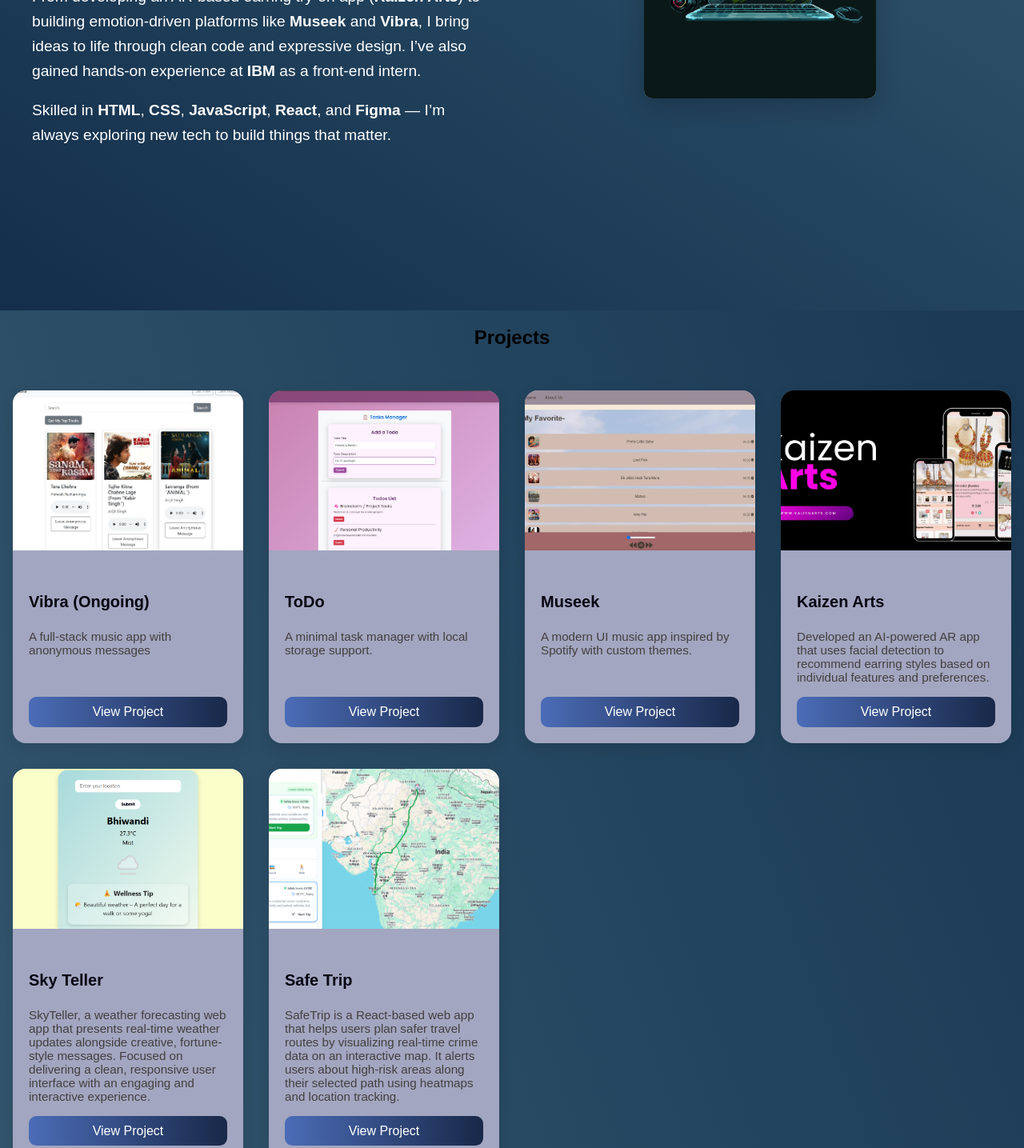
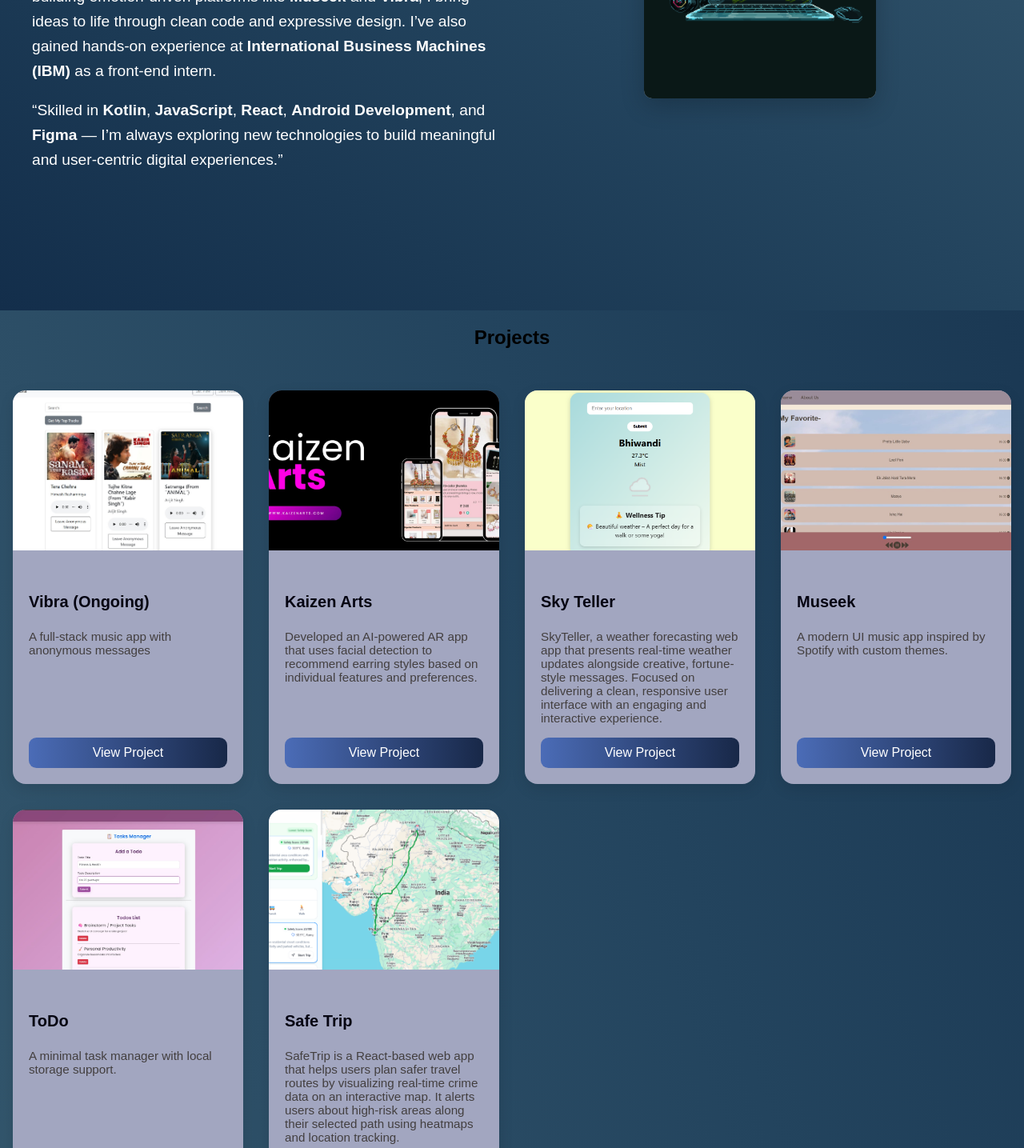
Before and after one commit to Anjalisinggh/portfolio, a React (Create React App) app: page / in a window 1280 px wide. Shown: the part 1300-2735 px from the top of the page at 80% size. Built offline with nearby package versions, Linux system fonts and the light colour scheme.

Commit message:
updated safe trip

```diff
--- a/src/App.js
+++ b/src/App.js
@@ -1,6 +1,6 @@
 import "./App.css";
-import AOS from 'aos';
-import 'aos/dist/aos.css';
+import AOS from "aos";
+import "aos/dist/aos.css";
 import { useEffect, useState } from "react";
 
 function App() {
@@ -13,7 +13,6 @@ function App() {
       once: true, // animation happens only once when scrolling down
     });
   }, []);
-
 
   useEffect(() => {
     const handleScroll = () => {
@@ -62,7 +61,6 @@ function App() {
       {/* Sections */}
       <section id="home" className="section">
         <div className="content-container">
-
           <div className="profile">
             <img
               src="/anjali.jpg"
@@ -82,23 +80,33 @@ function App() {
           </div>
 
           {/* Profile on the Right */}
-
         </div>
       </section>
-
 
       <section id="about" className="section about-section">
         <div className="about-content">
           <div className="profile-info fade-in">
             <h2>About Me</h2>
             <p>
-        Hi, I’m <strong>Anjali Singh</strong> — a web developer and UI designer from Mumbai, recently graduated with a BSc in IT. I love crafting creative, user-focused digital experiences.
+              Hi, I’m <strong>Anjali Singh</strong> — a web developer and UI
+              designer from Mumbai, recently graduated with a BSc in IT. I love
+              crafting creative, user-focused digital experiences.
             </p>
             <p>
-        From developing an AR-based earring try-on app (<strong>Kaizen Arts</strong>) to building emotion-driven platforms like <strong>Museek</strong> and <strong>Vibra</strong>, I bring ideas to life through clean code and expressive design. I’ve also gained hands-on experience at <strong>IBM</strong> as a front-end intern.
+              From developing an AR-based earring try-on app (
+              <strong>Kaizen Arts</strong>) to building emotion-driven platforms
+              like <strong>Museek</strong> and <strong>Vibra</strong>, I bring
+              ideas to life through clean code and expressive design. I’ve also
+              gained hands-on experience at{" "}
+              <strong>International Business Machines (IBM) </strong> as a
+              front-end intern.
             </p>
             <p>
-        Skilled in <strong>HTML</strong>, <strong>CSS</strong>, <strong>JavaScript</strong>, <strong>React</strong>, and <strong>Figma</strong> — I’m always exploring new tech to build things that matter.
+              “Skilled in <strong>Kotlin</strong>,{" "}
+              <strong>JavaScript</strong>, <strong>React</strong>,{" "}
+              <strong>Android Development</strong>, and <strong>Figma</strong> —
+              I’m always exploring new technologies to build meaningful and
+              user-centric digital experiences.”
             </p>
           </div>
           <div className="gif-container">
@@ -106,7 +114,6 @@ function App() {
           </div>
         </div>
       </section>
-
 
       <section id="projects" className="section">
         <h2>Projects</h2>
@@ -130,14 +137,36 @@ function App() {
               </div>
             </div>
             <div className="card" data-animate="">
-              <img src="/todo.jpg" alt="ToDo" />
+              <img src="/kaizen.jpg" alt="Kaizen Arts" />
               <div className="card-body">
-                <h5 className="card-title">ToDo</h5>
+                <h5 className="card-title">Kaizen Arts</h5>
                 <p className="card-text">
-                  A minimal task manager with local storage support.
+                  Developed an AI-powered AR app that uses facial detection to
+                  recommend earring styles based on individual features and
+                  preferences.
                 </p>
                 <a
-                  href="https://todo-cyan-pi.vercel.app/"
+                  href="/kaizenArts.apk"
+                  className="btn"
+                  target="_blank"
+                  rel="noopener noreferrer"
+                >
+                  View Project
+                </a>
+              </div>
+            </div>
+            <div className="card" data-animate="">
+              <img src="/skyteller.png" alt="Sky Teller" />
+              <div className="card-body">
+                <h5 className="card-title">Sky Teller</h5>
+                <p className="card-text">
+                  SkyTeller, a weather forecasting web app that presents
+                  real-time weather updates alongside creative, fortune-style
+                  messages. Focused on delivering a clean, responsive user
+                  interface with an engaging and interactive experience.
+                </p>
+                <a
+                  href="https://sky-teller.vercel.app/"
                   className="btn"
                   target="_blank"
                   rel="noopener noreferrer"
@@ -164,16 +193,14 @@ function App() {
               </div>
             </div>
             <div className="card" data-animate="">
-              <img src="/kaizen.jpg" alt="Kaizen Arts" />
+              <img src="/todo.jpg" alt="ToDo" />
               <div className="card-body">
-                <h5 className="card-title">Kaizen Arts</h5>
+                <h5 className="card-title">ToDo</h5>
                 <p className="card-text">
-                  Developed an AI-powered AR app that uses facial detection to
-                  recommend earring styles based on individual features and
-                  preferences.
+                  A minimal task manager with local storage support.
                 </p>
                 <a
-                  href="https://github.com/Anjalisinggh/kaizenArts"
+                  href="https://todo-cyan-pi.vercel.app/"
                   className="btn"
                   target="_blank"
                   rel="noopener noreferrer"
@@ -182,32 +209,16 @@ function App() {
                 </a>
               </div>
             </div>
-            <div className="card" data-animate="">
-              <img src="/skyteller.png" alt="Sky Teller" />
-              <div className="card-body">
-                <h5 className="card-title">Sky Teller</h5>
-                <p className="card-text">
-                 SkyTeller, a weather forecasting web app that presents real-time weather updates alongside creative, fortune-style messages. Focused on delivering a clean, responsive user interface with an engaging and interactive experience.
-                </p>
-                <a
-                  href="https://sky-teller.vercel.app/"
-                  className="btn"
-                  target="_blank"
-                  rel="noopener noreferrer"
-                >
-                  View Project
-                </a>
-              </div>
-            </div>
+
             <div className="card" data-animate="">
               <img src="/safetrip.png" alt="Traffic Prom" />
               <div className="card-body">
                 <h5 className="card-title">Safe Trip</h5>
                 <p className="card-text">
-
-
-SafeTrip is a React-based web app that helps users plan safer travel routes by visualizing real-time crime data on an interactive map. It alerts users about high-risk areas along their selected path using heatmaps and location tracking.
-
+                  SafeTrip is a React-based web app that helps users plan safer
+                  travel routes by visualizing real-time crime data on an
+                  interactive map. It alerts users about high-risk areas along
+                  their selected path using heatmaps and location tracking.
                 </p>
                 <a
                   href="https://safetrip-neon.vercel.app/"
@@ -233,9 +244,12 @@ SafeTrip is a React-based web app that helps users plan safer travel routes by v
             rel="noopener noreferrer"
             className="contact-link"
             data-tooltip="Instagram"
-
           >
-      <img src="/instagram.svg" alt="Insta Icon" className="contact-icon" />
+            <img
+              src="/instagram.svg"
+              alt="Insta Icon"
+              className="contact-icon"
+            />
           </a>
 
           <a
@@ -244,7 +258,6 @@ SafeTrip is a React-based web app that helps users plan safer travel routes by v
             rel="noopener noreferrer"
             data-tooltip="GitHub"
             className="contact-link"
-
           >
             <img src="/github.svg" alt="GitHub Icon" className="contact-icon" />
           </a>
@@ -255,18 +268,24 @@ SafeTrip is a React-based web app that helps users plan safer travel routes by v
             rel="noopener noreferrer"
             className="contact-link"
             data-tooltip="LinkedIn"
-
           >
-      <img src="/linkedin.svg" alt="LinkedIn Icon" className="contact-icon" />
+            <img
+              src="/linkedin.svg"
+              alt="LinkedIn Icon"
+              className="contact-icon"
+            />
           </a>
 
           <a
             href="mailto:anjalisinggh.12@gmail.com"
             className="contact-link"
             data-tooltip="Gmail"
-
           >
-      <img src="/message-square.svg" alt="Gmail Icon" className="contact-icon" />
+            <img
+              src="/message-square.svg"
+              alt="Gmail Icon"
+              className="contact-icon"
+            />
           </a>
 
           <a
@@ -275,13 +294,15 @@ SafeTrip is a React-based web app that helps users plan safer travel routes by v
             rel="noopener noreferrer"
             className="contact-link"
             data-tooltip="Twitter"
-
           >
-      <img src="/twitter.svg" alt="Twitter Icon" className="contact-icon" />
+            <img
+              src="/twitter.svg"
+              alt="Twitter Icon"
+              className="contact-icon"
+            />
           </a>
         </div>
       </section>
-
     </div>
   );
 }
```
Also changed, not shown: 1 other file (tests, documents, lock files or other folders). Lines whose indentation alone changed are shown as unchanged.
